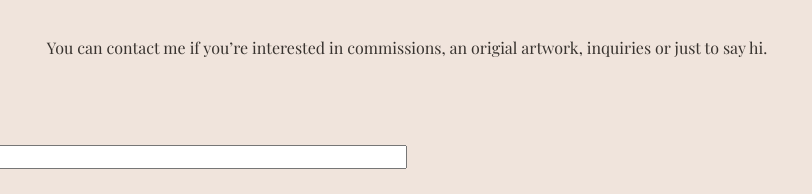
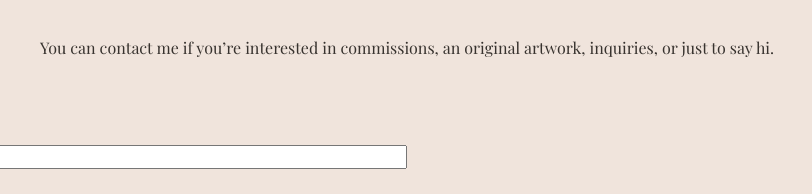
Before and after one commit to aholber/portfolio, a plain HTML site: page artists.html in a window 1280 px wide. Shown: the part 437-631 px from the top of the page, 233-1045 px from the left. Drawn offline with nearby package versions, Linux system fonts and the light colour scheme.

Commit message:
Add files via upload

```diff
--- a/artists.html
+++ b/artists.html
@@ -44,7 +44,7 @@
       <h2 id="skip">Contact</h2>
 
 
-      <h3>You can contact me if you’re interested in commissions, an origial artwork, inquiries or just to say hi.</h3>
+      <h3>You can contact me if you’re interested in commissions, an original artwork, inquiries, or just to say hi.</h3>
         <form action="https://formspree.io/f/myyoyzkb" method="POST">
         <label for="name" aria-required = "true">Name * </label>
         <br>
```
